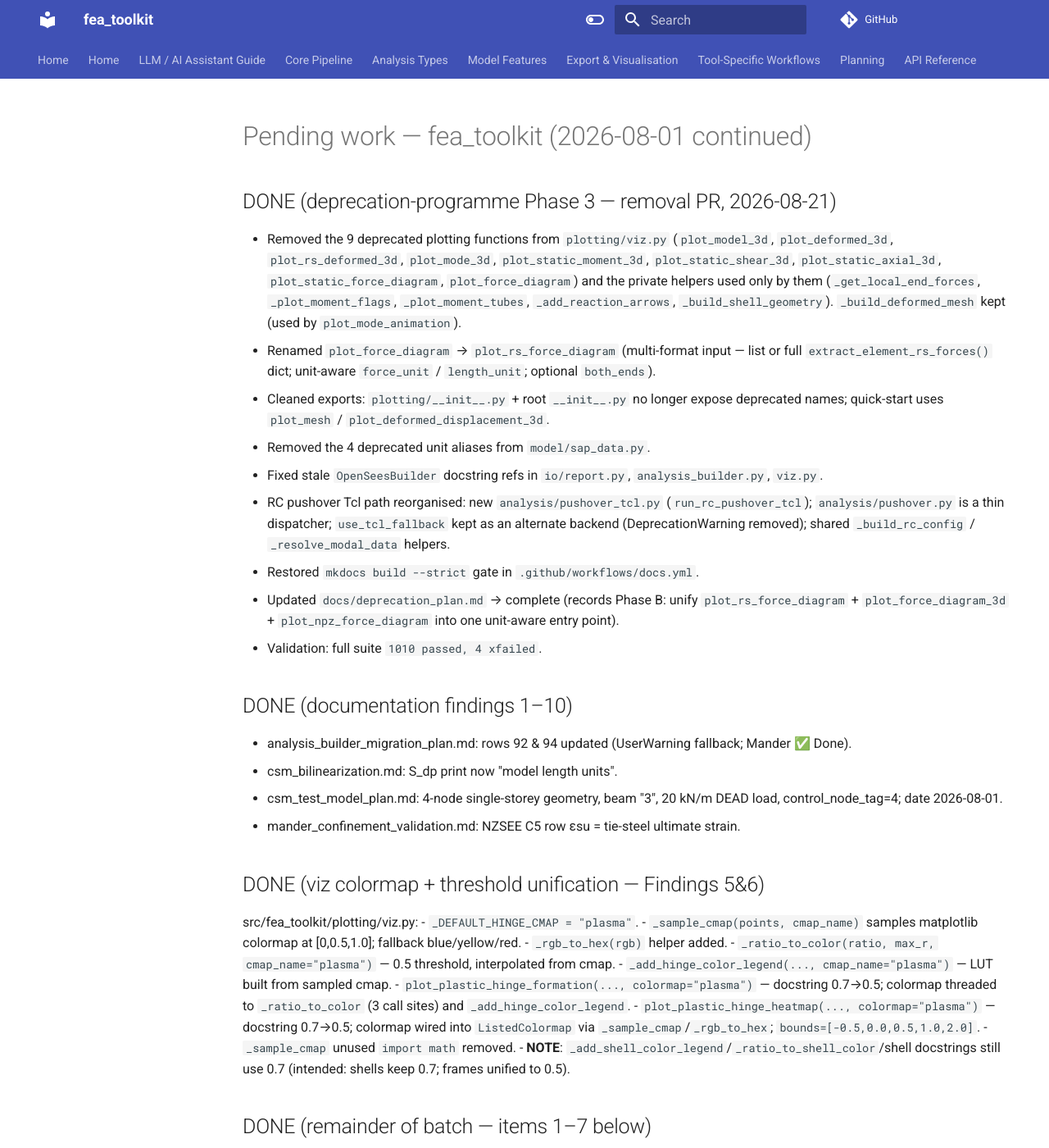
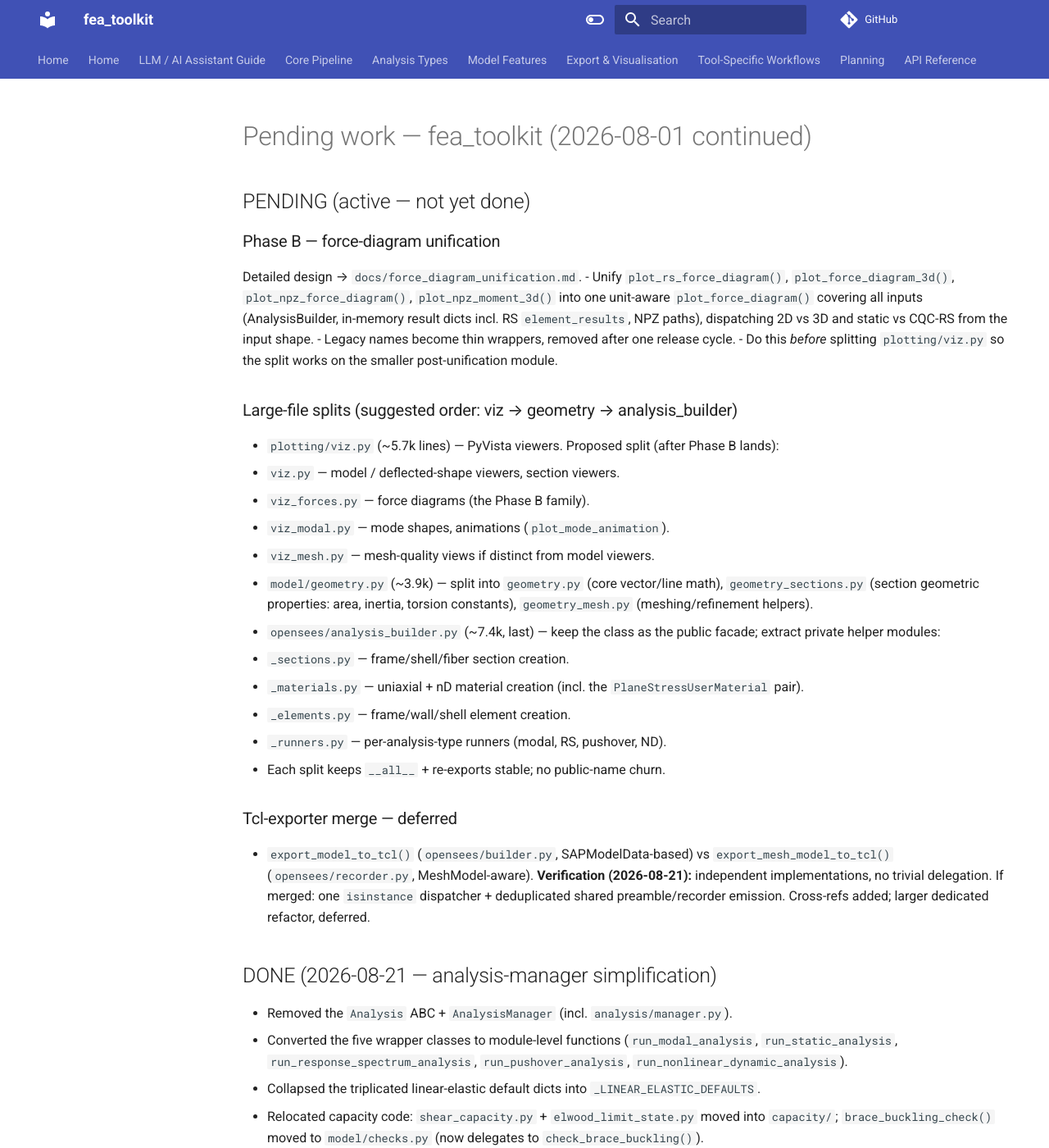
Before and after one commit to boustrephon/fea_toolkit, an MkDocs documentation site: the page built from docs/_pending_work.md, in a window 1280 px wide and 1400 px high. Shown: the whole window at 82% size. Built offline with MkDocs 1.6.1 and Material for MkDocs 9.7.7, drawn with Linux system fonts in a browser that asks for light colours; comment, search, counter and statistics services are not loaded; some of the changed text lies outside the part shown.

Commit message:
docs: reconcile README roadmap and record the Phase B plan
- Re-baseline the README refactoring roadmap (items 1-6 done; remaining Phase B consolidation listed explicitly).

- Clarify ETABS .E2K support and mark the Rhino importer complete.

- Reorganise _pending_work.md with an active PENDING section.

- Add the Phase B force-diagram unification design (docs/force_diagram_unification.md); refresh deprecation/linting-plan status notes.

- Regenerate the docs index.

```diff
--- a/docs/_pending_work.md
+++ b/docs/_pending_work.md
@@ -6,6 +6,65 @@ tags: [planning, work-log, internal]
 category: [planning]
 ---
 # Pending work — fea_toolkit (2026-08-01 continued)
+
+## PENDING (active — not yet done)
+
+### Phase B — force-diagram unification
+Detailed design → `docs/force_diagram_unification.md`.
+- Unify `plot_rs_force_diagram()`, `plot_force_diagram_3d()`,
+  `plot_npz_force_diagram()`, `plot_npz_moment_3d()` into one unit-aware
+  `plot_force_diagram()` covering all inputs (AnalysisBuilder, in-memory
+  result dicts incl. RS `element_results`, NPZ paths), dispatching 2D vs 3D
+  and static vs CQC-RS from the input shape.
+- Legacy names become thin wrappers, removed after one release cycle.
+- Do this *before* splitting `plotting/viz.py` so the split works on the
+  smaller post-unification module.
+
+### Large-file splits (suggested order: viz → geometry → analysis_builder)
+- `plotting/viz.py` (~5.7k lines) — PyVista viewers.  Proposed split (after
+  Phase B lands):
+  - `viz.py` — model / deflected-shape viewers, section viewers.
+  - `viz_forces.py` — force diagrams (the Phase B family).
+  - `viz_modal.py` — mode shapes, animations (`plot_mode_animation`).
+  - `viz_mesh.py` — mesh-quality views if distinct from model viewers.
+- `model/geometry.py` (~3.9k) — split into `geometry.py` (core vector/line
+  math), `geometry_sections.py` (section geometric properties: area,
+  inertia, torsion constants), `geometry_mesh.py` (meshing/refinement
+  helpers).
+- `opensees/analysis_builder.py` (~7.4k, last) — keep the class as the
+  public facade; extract private helper modules:
+  - `_sections.py` — frame/shell/fiber section creation.
+  - `_materials.py` — uniaxial + nD material creation (incl. the
+    `PlaneStressUserMaterial` pair).
+  - `_elements.py` — frame/wall/shell element creation.
+  - `_runners.py` — per-analysis-type runners (modal, RS, pushover, ND).
+- Each split keeps `__all__` + re-exports stable; no public-name churn.
+
+### Tcl-exporter merge — deferred
+- `export_model_to_tcl()` (`opensees/builder.py`, SAPModelData-based) vs
+  `export_mesh_model_to_tcl()` (`opensees/recorder.py`, MeshModel-aware).
+  **Verification (2026-08-21):** independent implementations, no trivial
+  delegation.  If merged: one `isinstance` dispatcher + deduplicated shared
+  preamble/recorder emission.  Cross-refs added; larger dedicated refactor,
+  deferred.
+
+## DONE (2026-08-21 — analysis-manager simplification)
+
+- Removed the `Analysis` ABC + `AnalysisManager` (incl. `analysis/manager.py`).
+- Converted the five wrapper classes to module-level functions
+  (`run_modal_analysis`, `run_static_analysis`, `run_response_spectrum_analysis`,
+  `run_pushover_analysis`, `run_nonlinear_dynamic_analysis`).
+- Collapsed the triplicated linear-elastic default dicts into
+  `_LINEAR_ELASTIC_DEFAULTS`.
+- Relocated capacity code: `shear_capacity.py` + `elwood_limit_state.py`
+  moved into `capacity/`; `brace_buckling_check()` moved to `model/checks.py`
+  (now delegates to `check_brace_buckling()`).
+- Moved the analysis runners out of `io/report.py` into
+  `analysis/linear.py` (`run_linear_cases`, `static_load_verification`,
+  `wind_sanity_check`).
+- Consolidated `io/analysis_log.py::AnalysisLog` into `io/log.py`.
+- Rewrote `generate_report()` as an explicit pipeline sequence.
+- Full suite: 1038 passed, 4 xfailed.
 
 ## DONE (deprecation-programme Phase 3 — removal PR, 2026-08-21)
 - Removed the 9 deprecated plotting functions from `plotting/viz.py`
```
Also changed, not shown: README.md (+37 -26 lines), docs/README.md (+12 -6 lines), docs/deprecation_plan.md (+4 -0 lines), docs/force_diagram_unification.md (added, +167 -0 lines), docs/linting_fix_plan.md (+12 -0 lines), docs/llm_guide.md (+2 -2 lines).
